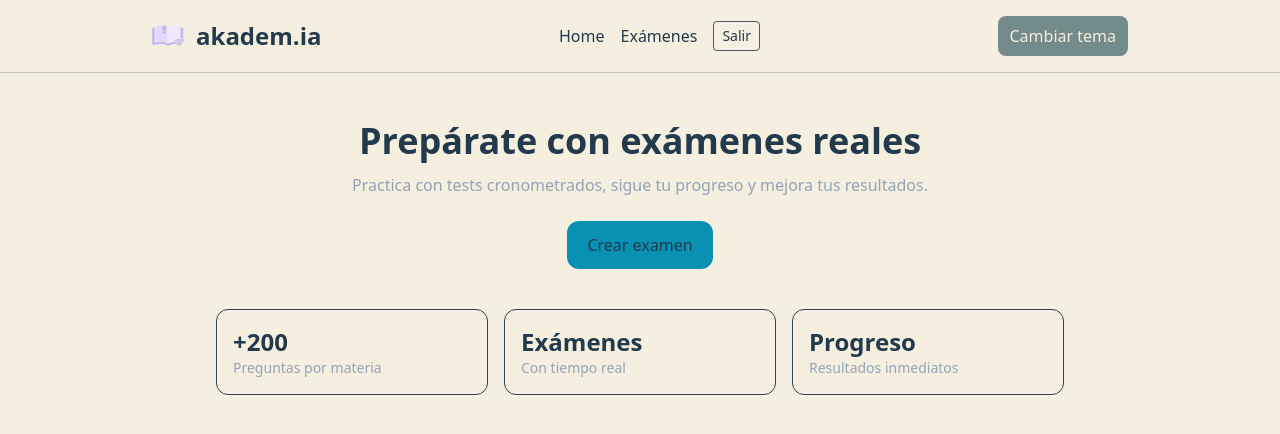
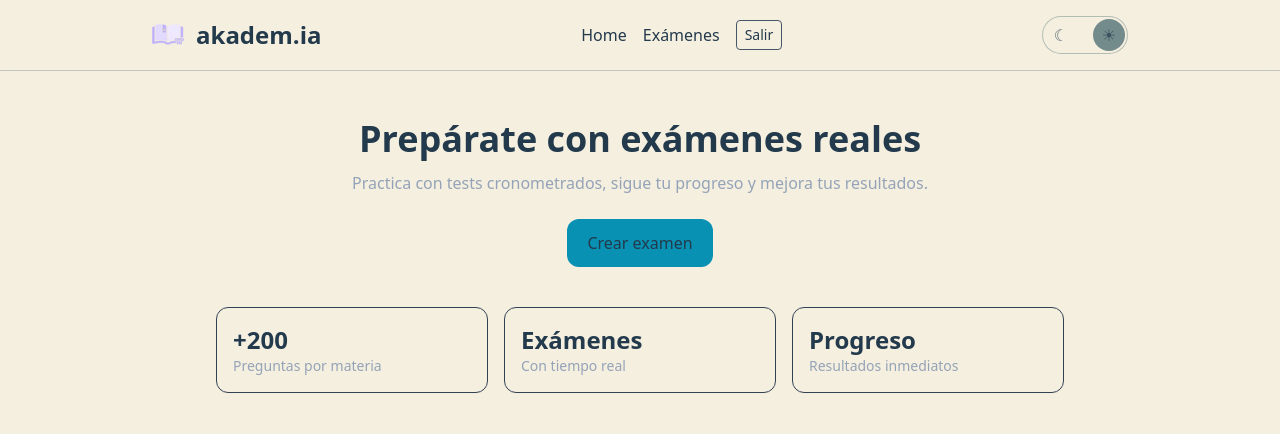
Before and after one commit to guilu/akadem.ia, a React (Vite) app in the folder frontend/: page / in a window 1280 px wide. Shown: the top 434 px of the page. Built offline with nearby package versions, Linux system fonts and the light colour scheme; no server answers; sample sign-in values are in the browser's storage.

Commit message:
💄 style (frontend) : restore theme toggle

```diff
--- a/frontend/src/components/Navbar.tsx
+++ b/frontend/src/components/Navbar.tsx
@@ -1,4 +1,5 @@
 import { Link } from 'react-router-dom';
+import { useEffect, useState } from 'react';
 
 export default function Navbar({ isAuthed, isAdmin, onLogout, menuOpen, setMenuOpen }: {
   isAuthed: boolean;
@@ -7,10 +8,17 @@ export default function Navbar({ isAuthed, isAdmin, onLogout, menuOpen, setMenuO
   menuOpen: boolean;
   setMenuOpen: (v: boolean) => void;
 }) {
+  const [isDark, setIsDark] = useState(false);
+
+  useEffect(() => {
+    setIsDark(document.documentElement.classList.contains('dark'));
+  }, []);
+
   function toggleTheme() {
     document.documentElement.classList.toggle('dark');
-    const isDark = document.documentElement.classList.contains('dark');
-    localStorage.setItem('theme', isDark ? 'dark' : 'light');
+    const next = document.documentElement.classList.contains('dark');
+    localStorage.setItem('theme', next ? 'dark' : 'light');
+    setIsDark(next);
   }
   return (
     <header className="border-b border-secondary/40 bg-bg/90 backdrop-blur">
@@ -40,11 +48,13 @@ export default function Navbar({ isAuthed, isAdmin, onLogout, menuOpen, setMenuO
         <div className="flex items-center gap-2">
           {isAuthed && (
             <button
+              className={`theme-toggle ${isDark ? 'dark' : 'light'}`}
               onClick={toggleTheme}
-              className="px-3 py-2 rounded-lg bg-secondary text-bg hover:opacity-90"
               aria-label="cambiar tema"
             >
-              Cambiar tema
+              <span className="theme-thumb" />
+              <span className="theme-icon" aria-hidden>☾</span>
+              <span className="theme-icon" aria-hidden>☀︎</span>
             </button>
           )}
           <button
--- a/frontend/src/index.css
+++ b/frontend/src/index.css
@@ -9,3 +9,42 @@ html, body {
   background: rgb(var(--bg));
   color: rgb(var(--text));
 }
+
+.theme-toggle {
+  position: relative;
+  width: 86px;
+  height: 38px;
+  border-radius: 999px;
+  padding: 0 2px;
+  border: 1px solid rgb(var(--secondary) / 0.5);
+  background: rgb(var(--bg));
+  display: inline-flex;
+  align-items: center;
+  justify-content: space-between;
+  gap: 6px;
+  transition: background 200ms ease, border-color 200ms ease;
+}
+
+.theme-toggle .theme-icon {
+  width: 32px;
+  text-align: center;
+  font-size: 16px;
+  line-height: 1;
+  opacity: 0.7;
+  color: rgb(var(--text));
+}
+
+.theme-toggle .theme-thumb {
+  position: absolute;
+  top: 2px;
+  left: 4px;
+  width: 32px;
+  height: 32px;
+  border-radius: 999px;
+  background: rgb(var(--secondary));
+  transition: transform 220ms ease, background 220ms ease;
+}
+
+.theme-toggle.light .theme-thumb {
+  transform: translateX(46px);
+}
```
